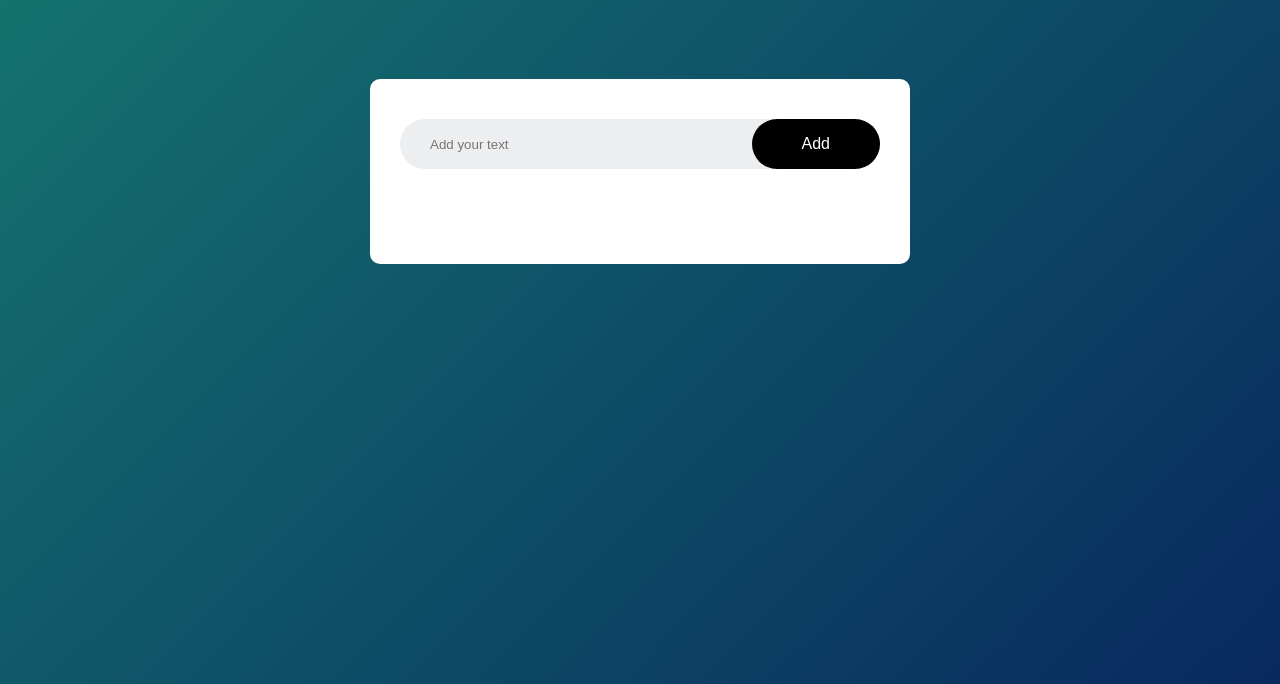
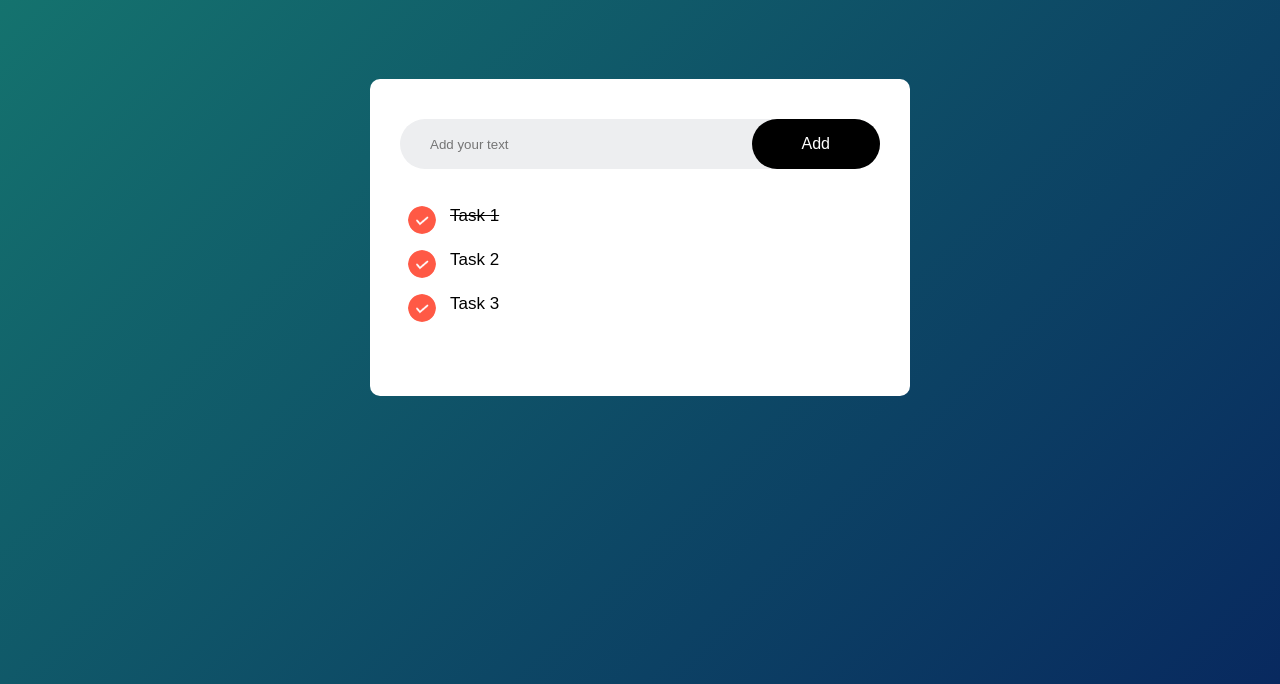
Before and after one commit to cescodev11/todolist-javascript, a plain HTML site: page index.html in a window 1280 px wide. Shown: the part 116-800 px from the top of the page. Drawn offline with Linux system fonts and the light colour scheme.

Commit message:
uncheckedimg

```diff
--- a/index.html
+++ b/index.html
@@ -17,6 +17,12 @@
           <input type="text" id="input-box" placeholder="Add your text" />
           <button>Add</button>
         </div>
+        <ul id="list-container">
+            <li class="checked">Task 1</li>
+            <li>Task 2</li>
+            <li>Task 3</li>
+
+        </ul>
       </div>
     </div>
   </body>
--- a/style.css
+++ b/style.css
@@ -65,3 +65,30 @@ button{
     border-radius: 40px;
 
 }
+
+ul li {
+    list-style: none;
+    font-size:17px;
+    padding:12px 8px 12px 50px;
+    user-select: none;
+    cursor: pointer;
+    position: relative;
+}
+ul li::before {
+    content: '';
+    position: absolute;
+    height: 28px;
+    width: 28px;
+    border-radius:50%;
+    background-image:url(images/checked.png);
+    background-size: cover;
+    background-position: center;
+    top:12px;
+    left:8px;
+
+}
+
+ul li.checked{
+    color:555;
+    text-decoration: line-through;
+}
```
